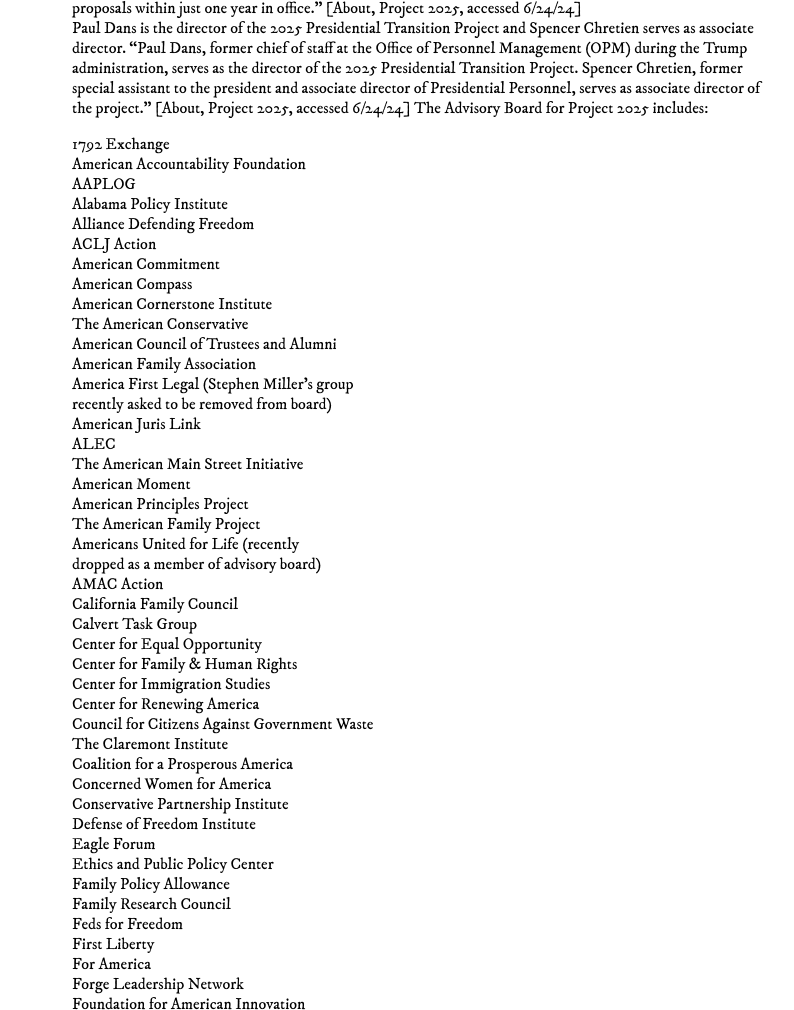
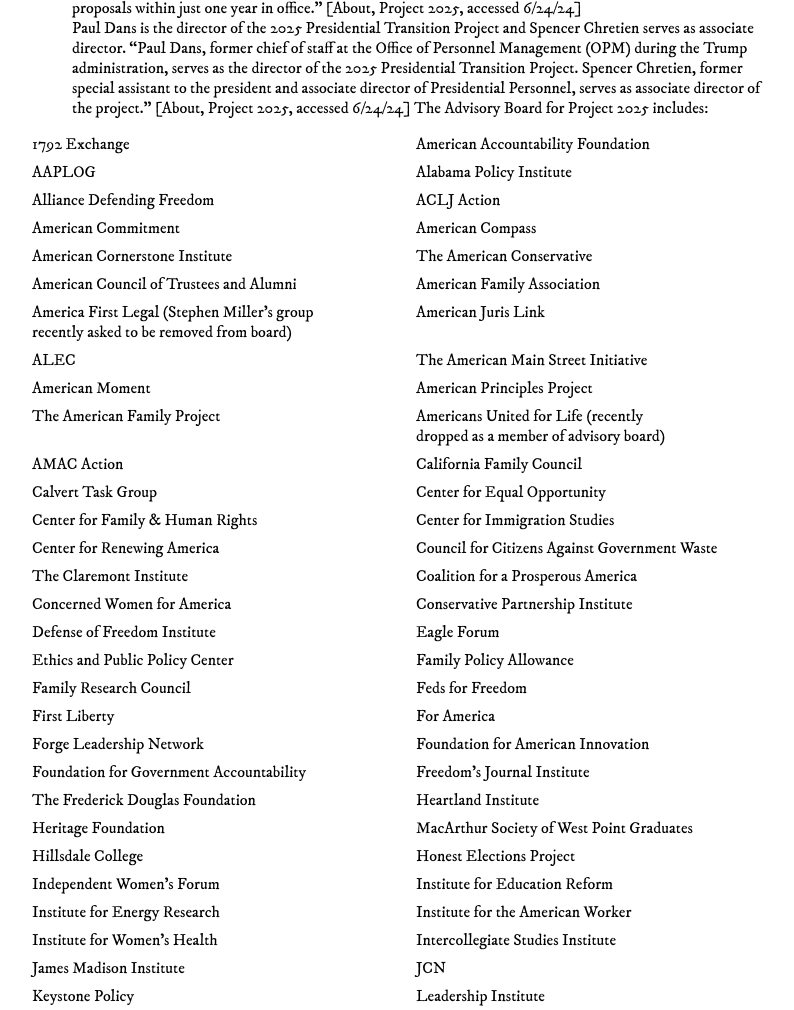
Before and after one commit to bbauska/Anti-Project-2025, a plain HTML site: page index.html in a window 1280 px wide. Shown: the part 6220-7230 px from the top of the page, without its empty margins (240-1034 px from the left). Drawn offline with nearby package versions, Linux system fonts and the light colour scheme.

Commit message:
Update styles.css

```diff
--- a/css/styles.css
+++ b/css/styles.css
@@ -199,3 +199,21 @@ p:first-of-type:first-letter {
   padding: 0.15em 0.05em 0 0;
   text-transform: uppercase;
 }
+
+/* 2 columns with desktop, 1 with phones */
+ul.columns {
+  list-style-type: none;
+  padding: 0;
+  margin: 0;
+  display: grid;
+  grid-template-columns: 1fr; /* 1 column on mobile */
+  gap: 0.5rem;
+}
+
+/* Switch to 2 columns on tablets and desktops */
+@media (min-width: 768px) {
+  ul.columns[data-columns="2"] {
+    grid-template-columns: repeat(2, 1fr);
+    column-gap: 2rem;
+  }
+}
```
